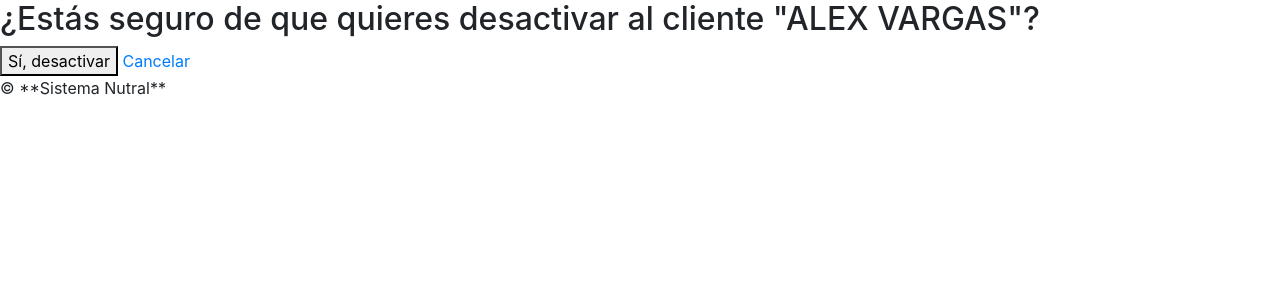
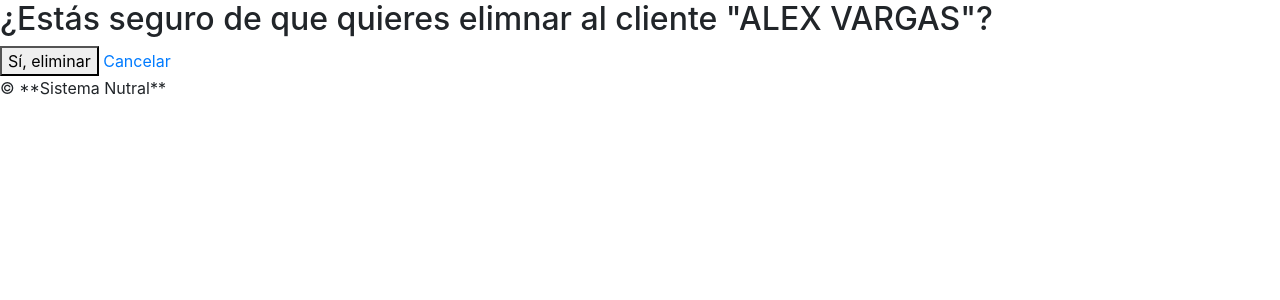
Before and after one commit to darwinLF92/AVANCEPROYECTO171123, a Django app: page /eliminar/1/ in a window 1280 px wide. Shown: the part 24-324 px from the top of the page. Run offline with Django 4.2, Linux system fonts and the light colour scheme; data comes from the database, SQL or seed files in the repository; some libraries are stand-ins or nearby versions.

```diff
--- a/Clientes/templates/Clientes/cliente_confirm_delete.html
+++ b/Clientes/templates/Clientes/cliente_confirm_delete.html
@@ -1,10 +1,10 @@
 {% extends "base.html" %}
 
 {% block content %}
-<h2>¿Estás seguro de que quieres desactivar al cliente "{{ cliente.nombre }}"?</h2>
+<h2>¿Estás seguro de que quieres elimnar al cliente "{{ cliente.nombre }}"?</h2>
 <form method="post">
     {% csrf_token %}
-    <button type="submit">Sí, desactivar</button>
+    <button type="submit">Sí, eliminar</button>
     <a href="{% url 'Clientes:cliente-list' %}">Cancelar</a>
 </form>
 {% endblock %}
```
Also changed, not shown: Producto/views.py (+5 -3 lines).
